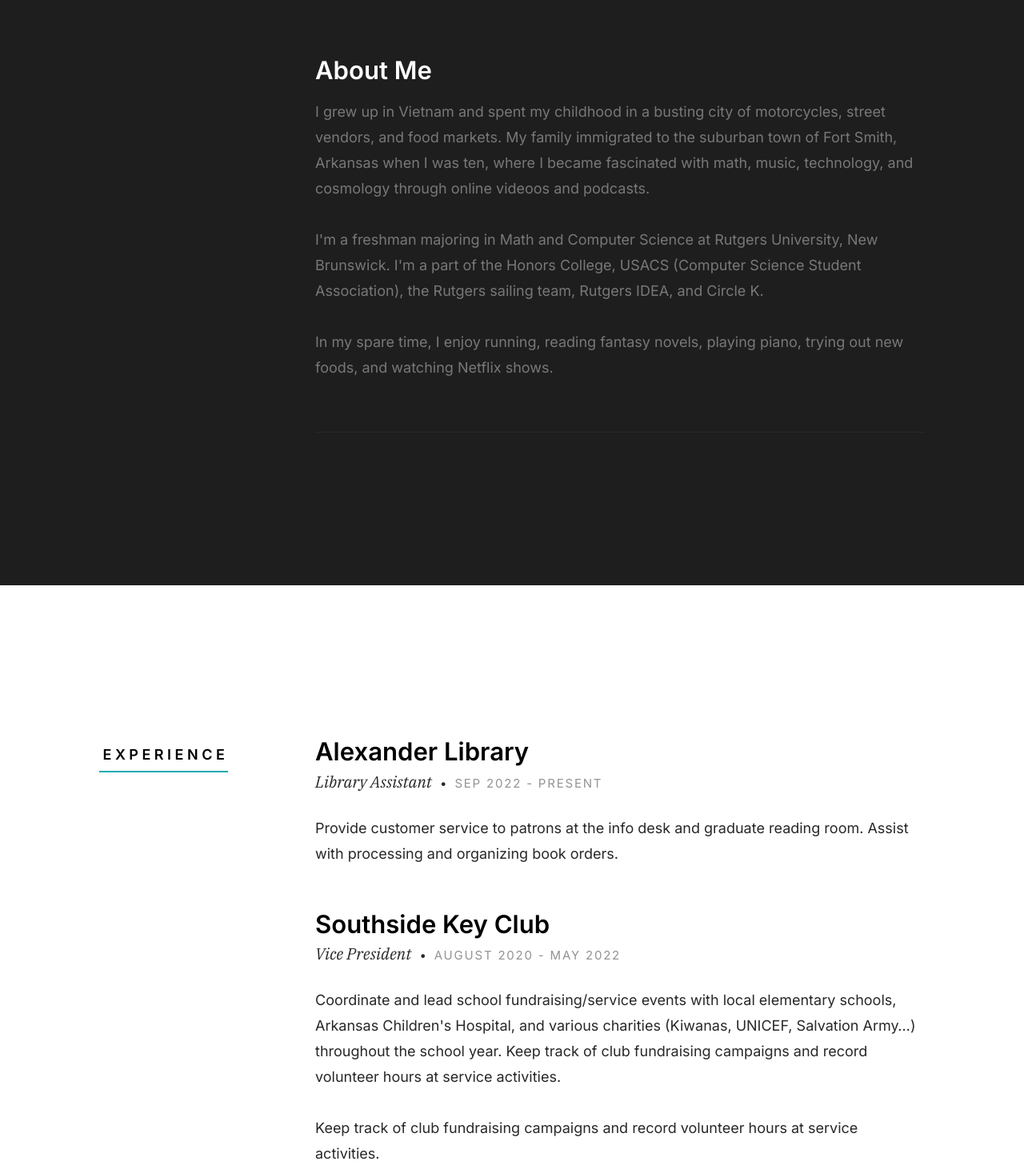
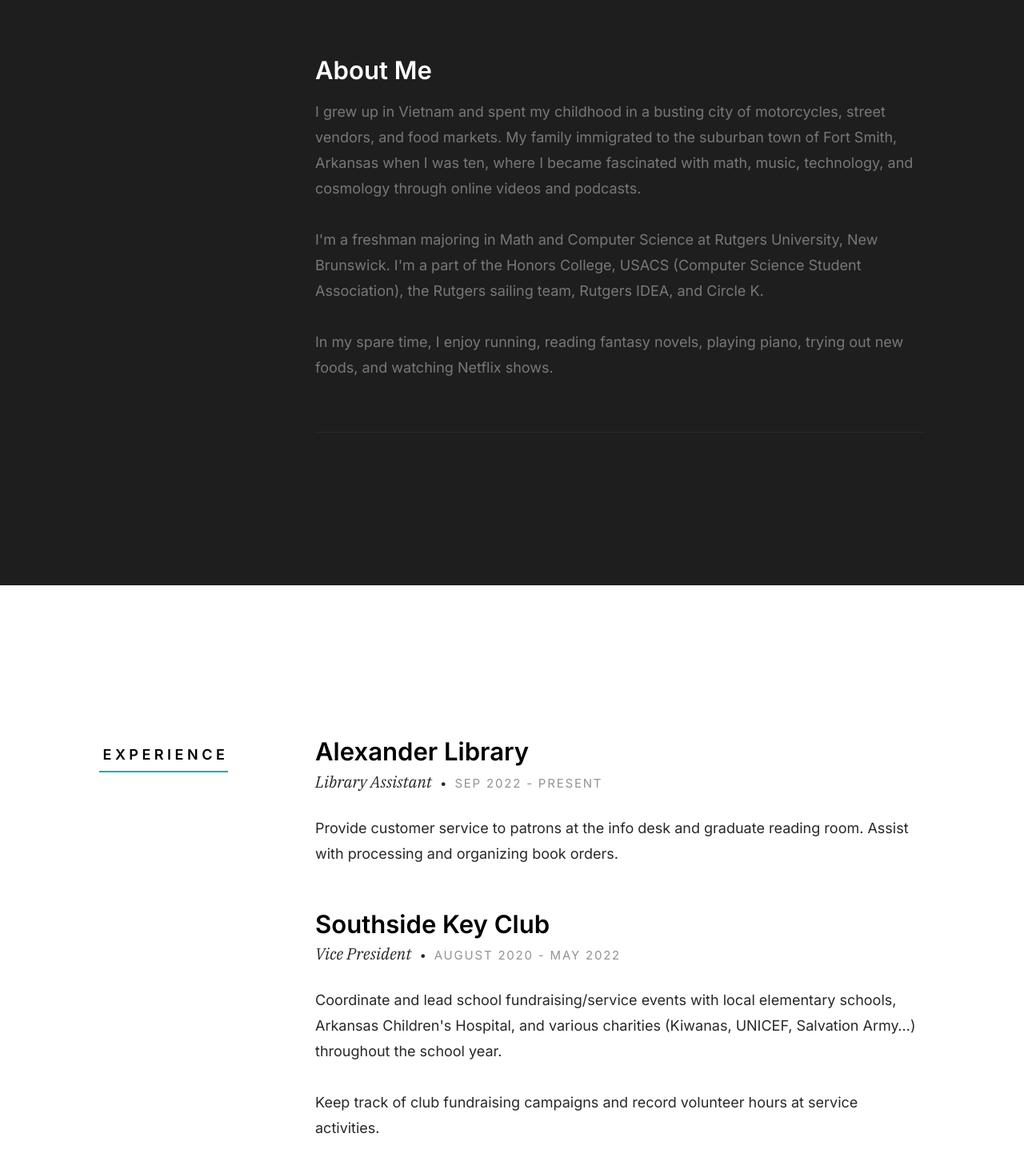
Before and after one commit to terrykn/terryknold, a plain HTML site: page index.html in a window 1280 px wide. Shown: the part 940-2402 px from the top of the page at 80% size. Drawn offline with Linux system fonts and the light colour scheme.

Commit message:
fix typos

```diff
--- a/index.html
+++ b/index.html
@@ -77,7 +77,7 @@
                     <h1>Hi, I'm Terry Nguyen.</h1>
 
                     <h3>
-                    I'm a <span>Math/CS</span> student studying at Rutgers University, New Brunswick.
+                    <span>Math/CS</span> student studying at Rutgers University, New Brunswick.
                     </h3>
 
                     <div class="s-hero__content-social">
@@ -117,7 +117,7 @@
             <div class="column large-9 tab-12 s-about__content">
                 <h3>About Me</h3>
                 <p>
-                I grew up in Vietnam and spent my childhood in a busting city of motorcycles, street vendors, and food markets. My family immigrated to the suburban town of Fort Smith, Arkansas when I was ten, where I became fascinated with math, music, technology, and cosmology through online videoos and podcasts.
+                I grew up in Vietnam and spent my childhood in a busting city of motorcycles, street vendors, and food markets. My family immigrated to the suburban town of Fort Smith, Arkansas when I was ten, where I became fascinated with math, music, technology, and cosmology through online videos and podcasts.
                 </p>
                 <p>
                 I'm a freshman majoring in Math and Computer Science at Rutgers University, New Brunswick. I'm a part of the Honors College, USACS (Computer Science Student Association), the Rutgers sailing team, Rutgers IDEA, and Circle K.
@@ -193,7 +193,7 @@
                     </div>
 
                     <p>
-                    Coordinate and lead school fundraising/service events with local elementary schools, Arkansas Children's Hospital, and various charities (Kiwanas, UNICEF, Salvation Army…) throughout the school year. Keep track of club fundraising campaigns and record volunteer hours at service activities.
+                    Coordinate and lead school fundraising/service events with local elementary schools, Arkansas Children's Hospital, and various charities (Kiwanas, UNICEF, Salvation Army…) throughout the school year.
                     </p>
                     <p>
                     Keep track of club fundraising campaigns and record volunteer hours at service activities.
```
